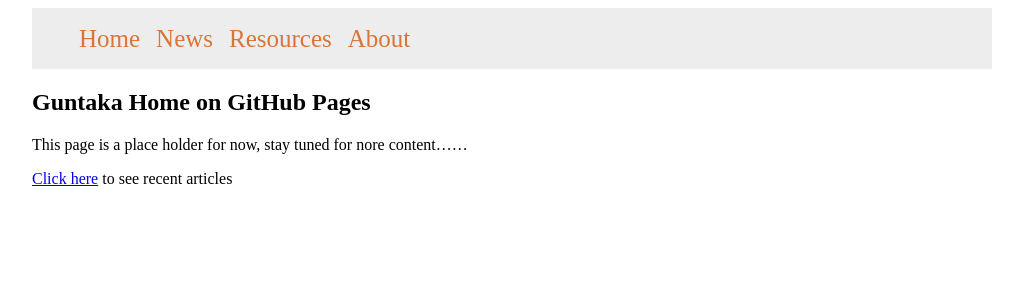
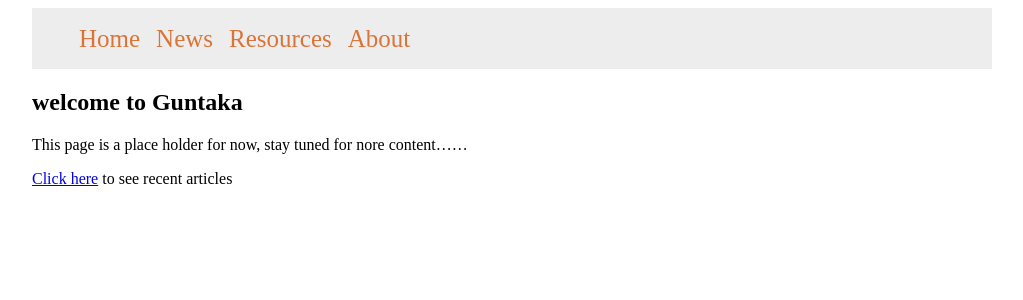
Before and after one commit to guntaka/guntaka.github.io, a Jekyll site: the page built from index.md, in a window 1280 px wide. Shown: the top 300 px of the page, without its empty margins (128-1151 px from the left). Built offline with Jekyll 4.4.1, drawn with Linux system fonts in a browser that asks for light colours.

Commit message:
Clean up some outdated content

```diff
--- a/index.md
+++ b/index.md
@@ -2,7 +2,7 @@
 layout: default
 title: Guntaka Home
 ---
-## Guntaka Home on GitHub Pages
+## welcome to Guntaka
 
 This page is a place holder for now, stay tuned for nore content......
 
--- a/pages/about.html
+++ b/pages/about.html
@@ -3,4 +3,4 @@ layout: default
 title: About RRGuntaka
 permalink: /about
 ---
-<h1>About Guntaka@GitHub</h1>
+<h1>About Guntaka - coming soon.. may be sooooon.. </h1>
```
